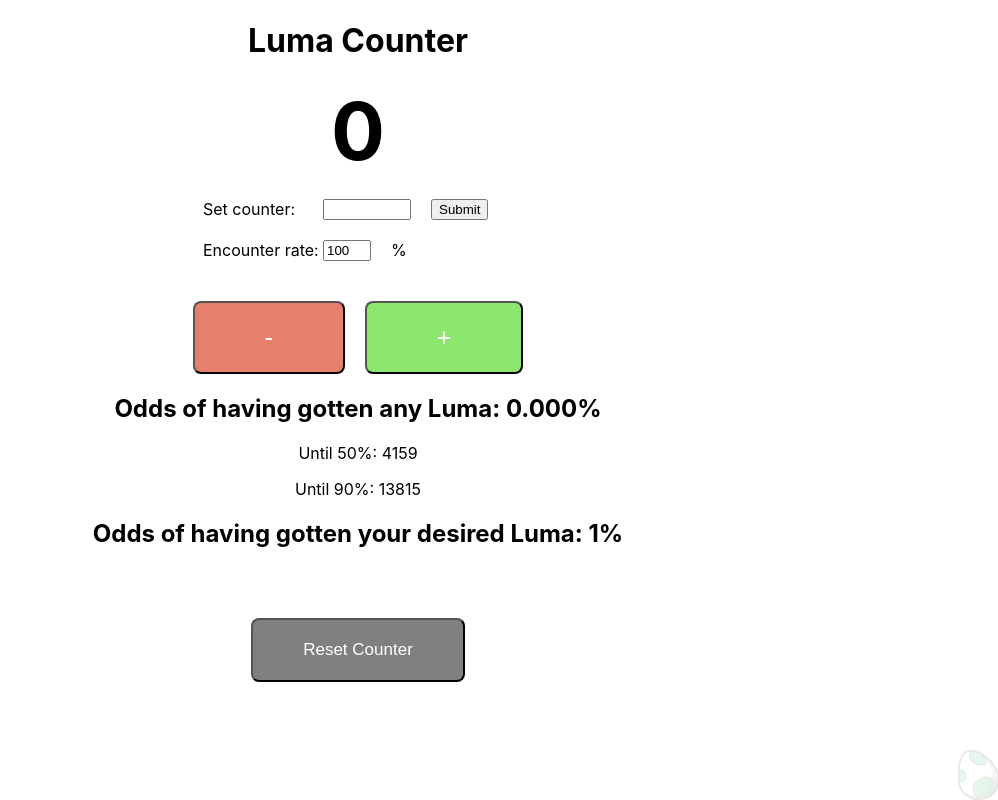
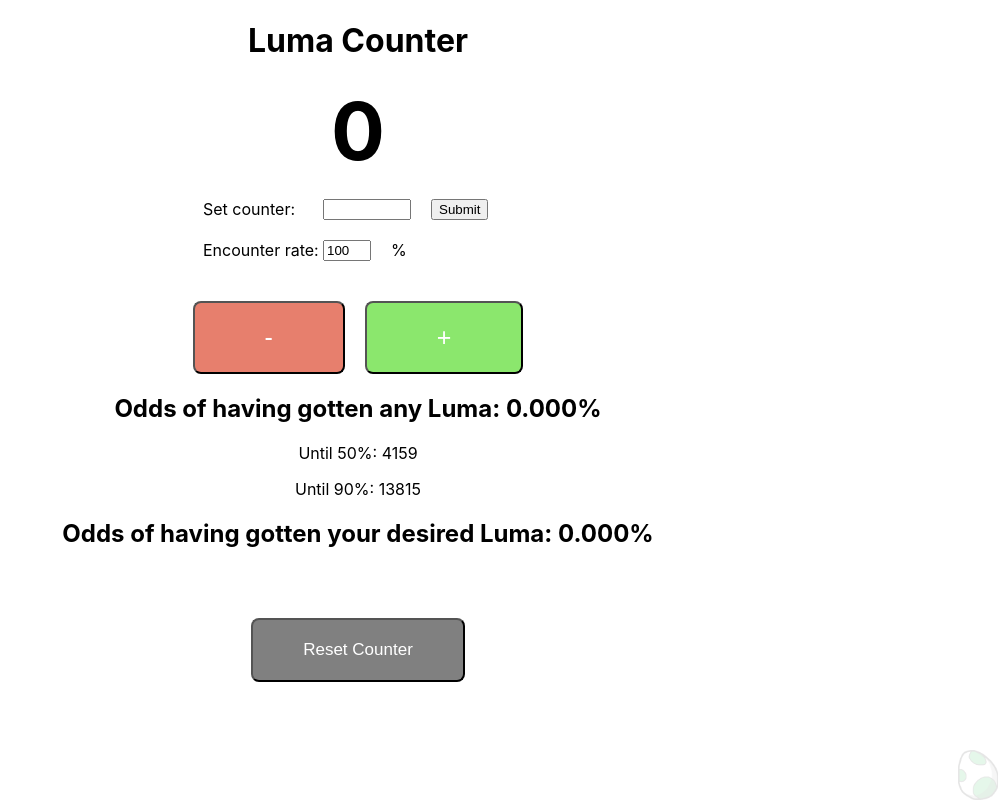
Before and after one commit to crispinonicky/luma-counter, a React (Create React App) app: page / in a window 1280 px wide. Shown: the whole page, without its empty margins (282-1280 px from the left). Built offline with nearby package versions, Linux system fonts and the light colour scheme.

Commit message:
displays probability taking species into account

```diff
--- a/src/components/Probability.jsx
+++ b/src/components/Probability.jsx
@@ -37,7 +37,8 @@ export default class Probability extends Component {
       () => {
         this.setState(
           {
-            lumaOdds: (1 - (5999 / 6000) ** this.state.counter) * 100
+            lumaOdds: (1 - (5999 / 6000) ** this.state.counter) * 100,
+            encounterOdds: (1 - ((6000 / this.state.encounterRate - 1)/(6000 / this.state.encounterRate)) ** this.state.counter) * 100
           },
           () => {
             console.log("Odds of getting a luma are", this.state.lumaOdds);
@@ -60,7 +61,8 @@ export default class Probability extends Component {
         () => {
           this.setState(
             {
-              lumaOdds: (1 - (5999 / 6000) ** this.state.counter) * 100
+              lumaOdds: (1 - (5999 / 6000) ** this.state.counter) * 100,
+              encounterOdds: (1 - ((6000 / this.state.encounterRate - 1)/(6000 / this.state.encounterRate)) ** this.state.counter) * 100
             },
             () => {
               console.log("Odds of getting a luma are", this.state.lumaOdds);
@@ -89,7 +91,7 @@ export default class Probability extends Component {
         {this.showUntil()}
       </div>
       <div>
-    <h2>Odds of having gotten your desired Luma: {this.state.encounterRate}%</h2>
+    <h2>Odds of having gotten your desired Luma: {this.state.encounterOdds.toFixed(3)}%</h2>
         {/* {this.showUntil()} */}
       </div>
       </div>
@@ -99,11 +101,11 @@ export default class Probability extends Component {
   reset = () => {
     this.setState({
       counter: 0,
+      encounterRate: 1,
+      encounterInput: 100,
       probability: "",
       lumaOdds: 0,
       encounterOdds: 0,
-      encounterRate: 0,
-      encounterInput: 100,
       until50: 4159,
       until90: 13815,
       input: ""
@@ -128,6 +130,7 @@ export default class Probability extends Component {
       this.setState(
         {
           lumaOdds: (1 - (5999 / 6000) ** this.state.counter) * 100,
+          encounterOdds: (1 - ((6000 / this.state.encounterRate - 1)/(6000 / this.state.encounterRate)) ** this.state.counter) * 100,
           until50: 4159 - this.state.input,
           until90: 13815 - this.state.input,
           input: ""
```
